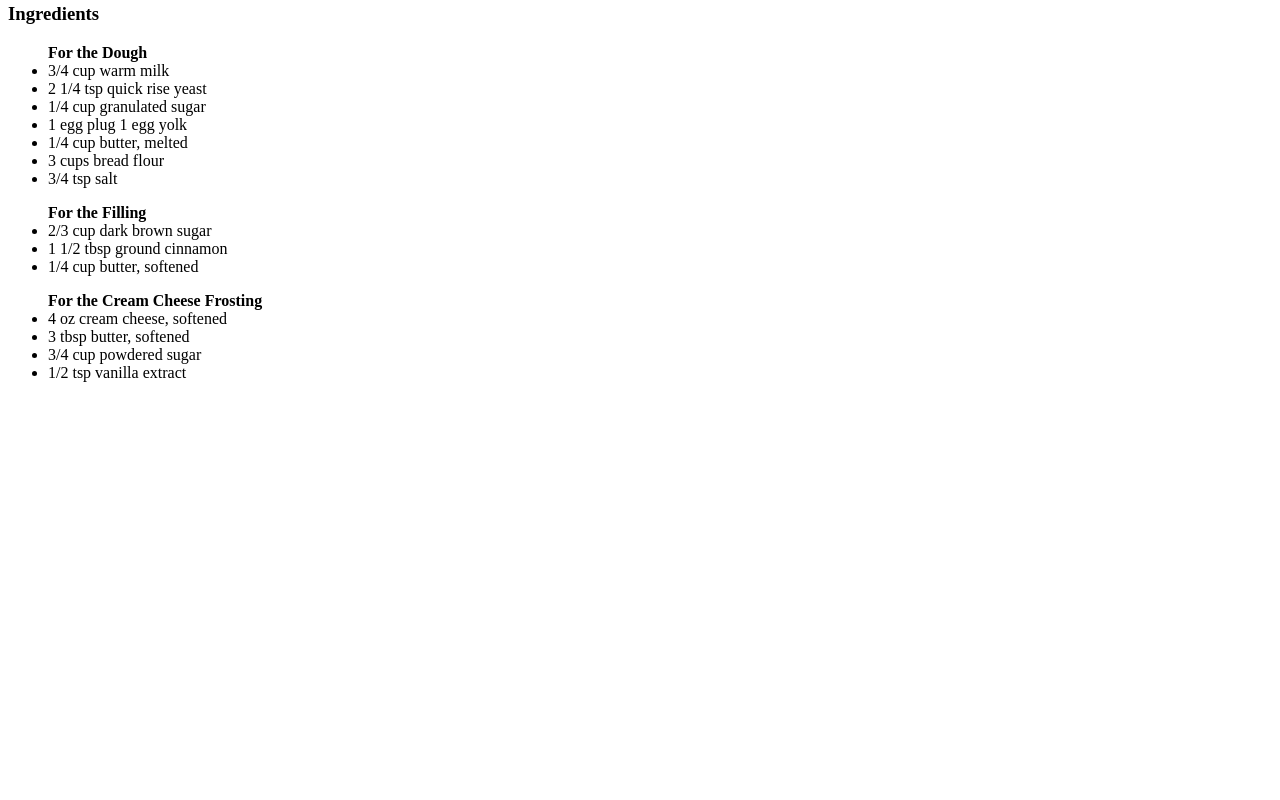
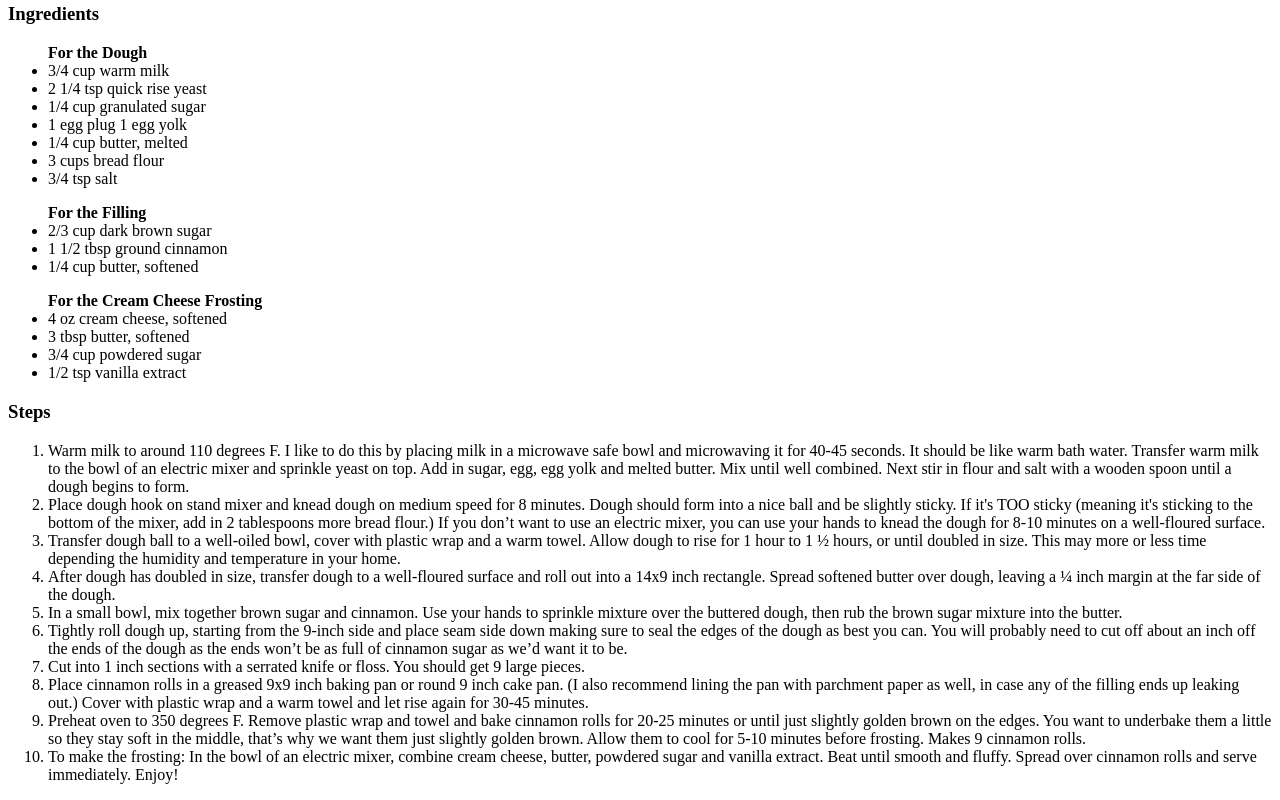
Before and after one commit to thewett/odin-recipes, a plain HTML site: page recipes/cinnamon-rolls.html in a window 1280 px wide. Shown: the part 822-1622 px from the top of the page. Before the commit the page ends 1220 px from the top, so only its background shows below. Drawn offline with Linux system fonts and the light colour scheme.

Commit message:
Add ordered list Steps

```diff
--- a/recipes/cinnamon-rolls.html
+++ b/recipes/cinnamon-rolls.html
@@ -39,5 +39,20 @@
             <li>1/2 tsp vanilla extract</li>
         </ul>
 
+        <h3>Steps</h3>
+        <ol>
+            <li>Warm milk to around 110 degrees F. I like to do this by placing milk in a microwave safe bowl and microwaving it for 40-45 seconds. It should be like warm bath water. Transfer warm milk to the bowl of an electric mixer and sprinkle yeast on top. Add in sugar, egg, egg yolk and melted butter. Mix until well combined. Next stir in flour and salt with a wooden spoon until a dough begins to form.</li>
+            <li>Place dough hook on stand mixer and knead dough on medium speed for 8 minutes. Dough should form into a nice ball and be slightly sticky. If it's TOO sticky (meaning it's sticking to the bottom of the mixer, add in 2 tablespoons more bread flour.) If you don’t want to use an electric mixer, you can use your hands to knead the dough for 8-10 minutes on a well-floured surface.</li>
+            <li>Transfer dough ball to a well-oiled bowl, cover with plastic wrap and a warm towel. Allow dough to rise for 1 hour to 1 ½ hours, or until doubled in size. This may more or less time depending the humidity and temperature in your home.</li>
+            <li>After dough has doubled in size, transfer dough to a well-floured surface and roll out into a 14x9 inch rectangle. Spread softened butter over dough, leaving a ¼ inch margin at the far side of the dough.</li>
+            <li>In a small bowl, mix together brown sugar and cinnamon. Use your hands to sprinkle mixture over the buttered dough, then rub the brown sugar mixture into the butter.</li>
+            <li>Tightly roll dough up, starting from the 9-inch side and place seam side down making sure to seal the edges of the dough as best you can. You will probably need to cut off about an inch off the ends of the dough as the ends won’t be as full of cinnamon sugar as we’d want it to be.</li>
+            <li>Cut into 1 inch sections with a serrated knife or floss. You should get 9 large pieces.</li>
+            <li>Place cinnamon rolls in a greased 9x9 inch baking pan or round 9 inch cake pan. (I also recommend lining the pan with parchment paper as well, in case any of the filling ends up leaking out.) Cover with plastic wrap and a warm towel and let rise again for 30-45 minutes.</li>
+            <li>Preheat oven to 350 degrees F. Remove plastic wrap and towel and bake cinnamon rolls for 20-25 minutes or until just slightly golden brown on the edges. You want to underbake them a little so they stay soft in the middle, that’s why we want them just slightly golden brown. Allow them to cool for 5-10 minutes before frosting. Makes 9 cinnamon rolls.</li>
+            <li>To make the frosting: In the bowl of an electric mixer, combine cream cheese, butter, powdered sugar and vanilla extract. Beat until smooth and fluffy. Spread over cinnamon rolls and serve immediately. Enjoy!</li>
+
+        </ol>
+
     </body>
 </html>
```
